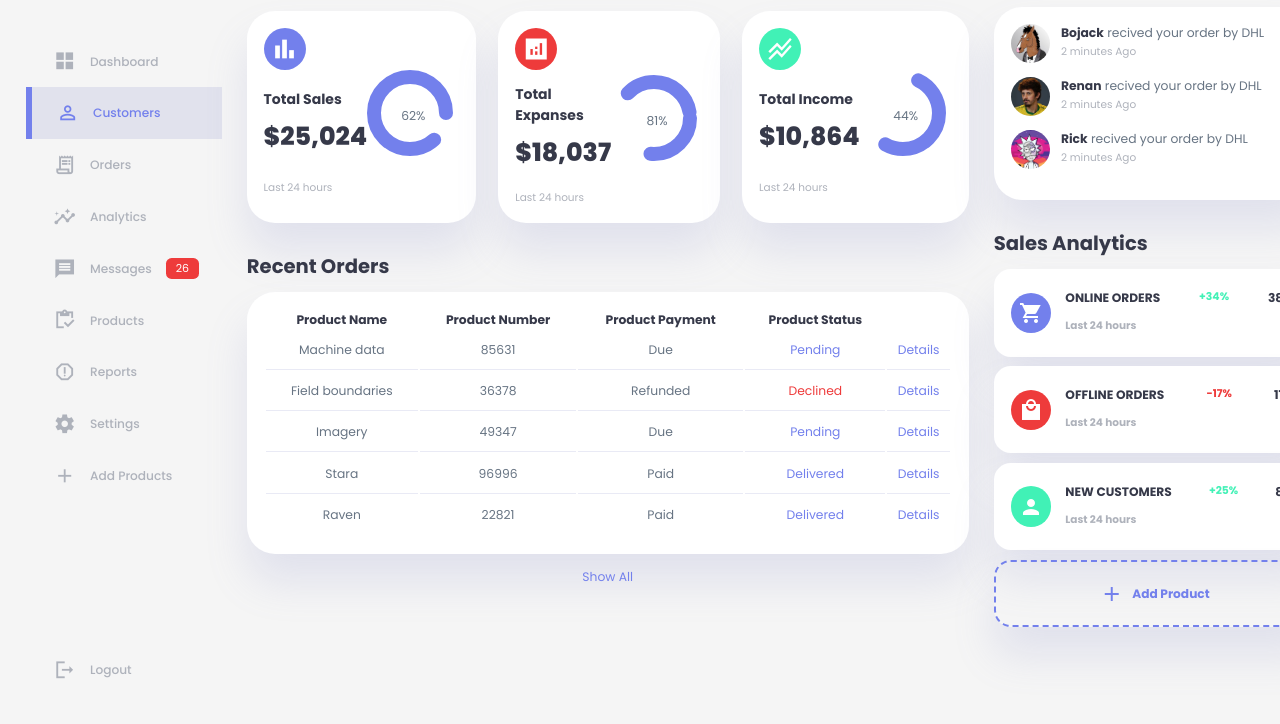
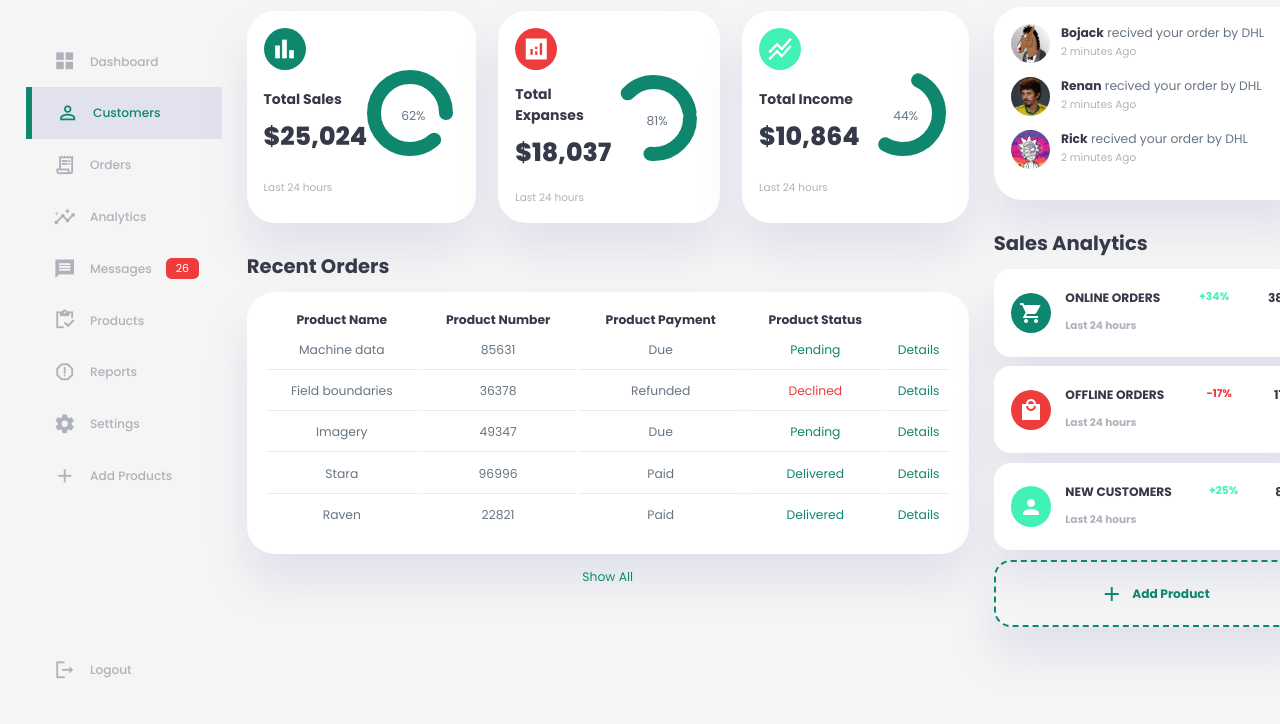
Before and after one commit to felipecabuto/dashboard-leaf, a plain HTML site: page dashboard.html in a window 1280 px wide. Shown: the part 107-831 px from the top of the page. Drawn offline with Linux system fonts and the light colour scheme.

Commit message:
Update style-dashboard.css

```diff
--- a/css/style-dashboard.css
+++ b/css/style-dashboard.css
@@ -6,7 +6,7 @@
 /* ------------ ROOT VARIABLES ------------ */
 
 :root {
-    --color-primary: #7380ec;
+    --color-primary: #0F876E;
     /* --color-danger: #ff7782; */
     --color-danger: #EE3B3B;
     --color-success: #41f1b6;
```
